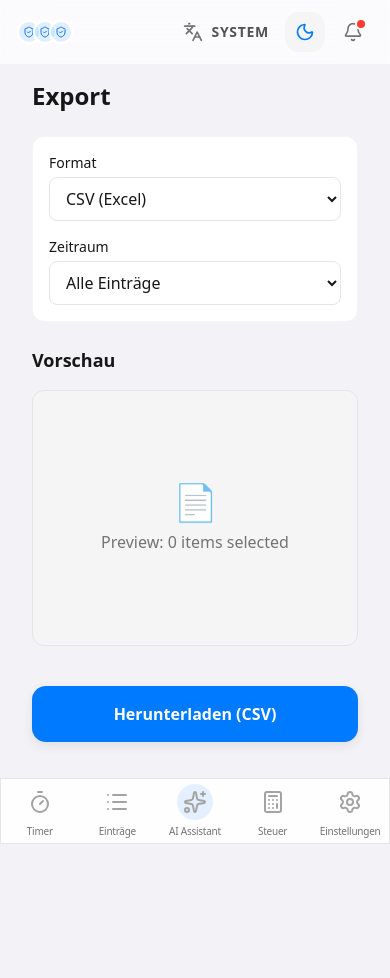
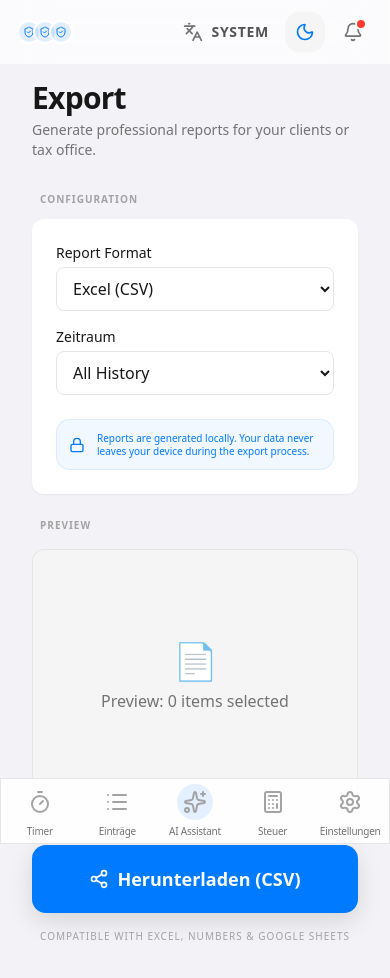
Before and after one commit to sadiq990/germancalculator, a React (Vite) app: page /export in a window 390 px wide. Shown: the top 978 px of the page. Before the commit the page ends 934 px from the top, so only its background shows below. Built offline with nearby package versions, Linux system fonts and the light colour scheme.

Commit message:
UI Finalization: Responsive Layouts, Floating Summary Bar, and iOS Meta Tags

```diff
--- a/index.html
+++ b/index.html
@@ -3,8 +3,12 @@
   <head>
     <meta charset="UTF-8" />
     <link rel="icon" type="image/svg+xml" href="/vite.svg" />
-    <meta name="viewport" content="width=device-width, initial-scale=1.0" />
-    <title>atWork Clone - Germany Calculator</title>
+    <meta name="viewport" content="width=device-width, initial-scale=1.0, maximum-scale=1.0, user-scalable=no, viewport-fit=cover" />
+    <meta name="apple-mobile-web-app-capable" content="yes" />
+    <meta name="apple-mobile-web-app-status-bar-style" content="black-translucent" />
+    <meta name="apple-mobile-web-app-title" content="Standly" />
+    <meta name="format-detection" content="telephone=no" />
+    <title>Standly - Professional Time Tracking</title>
   </head>
   <body>
     <div id="root"></div>
--- a/src/components/export/ExportScreen.tsx
+++ b/src/components/export/ExportScreen.tsx
@@ -1,11 +1,13 @@
 import React, { useState } from 'react';
-import { PageTransition } from '../layout/PageTransition';
 import { useTranslation } from '../../hooks/useTranslation';
 import { useExport } from '../../hooks/useExport';
 import { useEntryStore } from '../../store/useEntryStore';
 import { Button } from '../ui/Button';
 import { Select } from '../ui/Select';
 import { ExportPreview } from './ExportPreview';
+import { motion } from 'framer-motion';
+import { Share2, FileText, Table, Calendar, Lock } from 'lucide-react';
+import { Card } from '../ui/Card';
 import type { ExportConfig } from '../../types/export.types';
 
 export const ExportScreen: React.FC = () => {
@@ -25,18 +27,30 @@ export const ExportScreen: React.FC = () => {
   };
 
   return (
-    <PageTransition>
-      <div className="p-4 max-w-2xl mx-auto w-full pb-24 flex flex-col gap-6">
-        <h1 className="text-2xl font-bold">{t('nav.export')}</h1>
+    <motion.div
+      initial={{ opacity: 0, x: 20 }}
+      animate={{ opacity: 1, x: 0 }}
+      className="max-w-2xl mx-auto w-full py-4 space-y-8 pb-32 px-4"
+    >
+      <div className="flex flex-col gap-1">
+        <h1 className="text-3xl font-extrabold tracking-tight dark:text-white">{t('nav.export')}</h1>
+        <p className="text-neutral-500 dark:text-ios-gray-2 text-sm">
+          Generate professional reports for your clients or tax office.
+        </p>
+      </div>
 
-        <div className="flex flex-col gap-4 bg-white dark:bg-dark-surface p-4 rounded-xl border border-neutral-100 dark:border-dark-border">
+      <div className="space-y-6">
+        <section className="space-y-3">
+          <h3 className="text-[10px] font-bold text-neutral-400 uppercase tracking-widest ml-2">Configuration</h3>
+          <Card className="p-6 space-y-6 glass border-none shadow-ios">
+            <div className="grid grid-cols-1 sm:grid-cols-2 gap-4">
               <Select
-            label="Format"
+                label="Report Format"
                 value={format}
                 onChange={e => setFormat(e.target.value as any)}
                 options={[
-              { value: 'csv', label: 'CSV (Excel)' },
-              { value: 'pdf', label: 'PDF Dokument' }
+                  { value: 'csv', label: 'Excel (CSV)' },
+                  { value: 'pdf', label: 'PDF Document' }
                 ]}
               />
 
@@ -45,23 +59,47 @@ export const ExportScreen: React.FC = () => {
                 value={period}
                 onChange={e => setPeriod(e.target.value)}
                 options={[
-              { value: 'all', label: 'Alle Einträge' },
-              { value: 'month', label: 'Dieser Monat' }
+                  { value: 'all', label: 'All History' },
+                  { value: 'month', label: 'Current Month' },
+                  { value: 'week', label: 'This Week' }
                 ]}
               />
             </div>
 
-        <div>
-          <h2 className="text-lg font-semibold mb-2">{t('export.preview')}</h2>
+            <div className="flex items-center gap-3 p-3 rounded-ios-md bg-ios-blue/5 border border-ios-blue/10">
+               <Lock size={16} className="text-ios-blue shrink-0" />
+               <p className="text-[10px] text-ios-blue leading-tight">
+                 Reports are generated locally. Your data never leaves your device during the export process.
+               </p>
+            </div>
+          </Card>
+        </section>
+
+        <section className="space-y-3">
+          <h3 className="text-[10px] font-bold text-neutral-400 uppercase tracking-widest ml-2">Preview</h3>
+          <div className="relative group">
             <ExportPreview itemsCount={entries.length} />
+            <div className="absolute inset-0 bg-white/40 dark:bg-black/40 backdrop-blur-[2px] rounded-ios-xl flex items-center justify-center opacity-0 group-hover:opacity-100 transition-opacity">
+               <Button variant="secondary" size="sm">Zoom Preview</Button>
             </div>
+          </div>
+        </section>
 
-        <div className="w-full pt-4">
-          <Button className="w-full" size="lg" onClick={() => exportData(config, entries)}>
+        <div className="pt-4">
+          <Button
+            className="w-full py-5 text-lg shadow-ios-hover"
+            variant="primary"
+            size="lg"
+            onClick={() => exportData(config, entries)}
+          >
+            <Share2 className="mr-2" size={20} />
             {t('export.download')} ({format.toUpperCase()})
           </Button>
+          <p className="text-center text-[10px] text-neutral-400 mt-4 uppercase tracking-widest">
+            Compatible with Excel, Numbers & Google Sheets
+          </p>
         </div>
       </div>
-    </PageTransition>
+    </motion.div>
   );
 };
--- a/src/components/overview/SummaryBar.tsx
+++ b/src/components/overview/SummaryBar.tsx
@@ -1,25 +1,60 @@
 import React from 'react';
+import { motion } from 'framer-motion';
+import { Clock, TrendingUp, PiggyBank } from 'lucide-react';
 import { useTranslation } from '../../hooks/useTranslation';
+import { useEntryStore } from '../../store/useEntryStore';
+import { useSettingsStore } from '../../store/useSettingsStore';
+import { formatMinutesAsHHMM } from '../../utils/timeUtils';
+import { formatCurrency } from '../../utils/taxUtils';
 
 export const SummaryBar: React.FC = () => {
   const { t } = useTranslation();
+  const entries = useEntryStore(state => state.entries);
+  const hourlyRate = useSettingsStore(state => state.hourlyRate);
+
+  const totalMinutes = entries.reduce((acc, entry) => acc + entry.duration, 0);
+  const totalEarnings = (totalMinutes / 60) * hourlyRate;
 
   return (
-    <div className="absolute bottom-0 left-0 right-0 bg-white dark:bg-dark-surface border-t border-neutral-200 dark:border-dark-border p-4 shadow-[0_-4px_6px_-1px_rgba(0,0,0,0.05)] z-20">
-      <div className="flex justify-between items-center max-w-3xl mx-auto text-sm">
-        <div className="flex flex-col items-center">
-          <span className="text-neutral-500 font-medium text-xs md:text-sm">Σ Zeit</span>
-          <span className="font-bold text-base md:text-lg text-neutral-900 dark:text-dark-text">0.00 h</span>
+    <div className="fixed bottom-20 md:bottom-6 left-4 right-4 md:left-72 md:right-8 z-30">
+      <motion.div
+        initial={{ y: 100 }}
+        animate={{ y: 0 }}
+        className="glass-heavy rounded-ios-xl shadow-2xl border border-white/20 dark:border-white/5 p-4 flex items-center justify-between"
+      >
+        <div className="flex items-center gap-6 px-2">
+          <StatItem
+            icon={<Clock size={16} className="text-ios-blue" />}
+            label={t('overview.total_time', 'Total Time')}
+            value={formatMinutesAsHHMM(totalMinutes)}
+          />
+          <div className="w-[1px] h-8 bg-neutral-200 dark:bg-ios-dark-4 hidden sm:block" />
+          <StatItem
+            icon={<TrendingUp size={16} className="text-ios-green" />}
+            label={t('overview.earnings', 'Earnings')}
+            value={formatCurrency(totalEarnings)}
+          />
         </div>
-        <div className="flex flex-col items-center">
-          <span className="text-neutral-500 font-medium text-xs md:text-sm">Σ Verdienst</span>
-          <span className="font-bold text-base md:text-lg text-success">0,00 €</span>
+
+        <div className="hidden sm:flex items-center gap-3 bg-ios-blue/10 px-4 py-2 rounded-full border border-ios-blue/20">
+           <PiggyBank size={18} className="text-ios-blue" />
+           <span className="text-xs font-bold text-ios-blue uppercase tracking-tight">Financial Summary</span>
         </div>
-        <div className="flex flex-col items-center">
-          <span className="text-neutral-500 font-medium text-xs md:text-sm">Σ {t('overtime.balance')}</span>
-          <span className="font-bold text-base md:text-lg text-warning">0.00 h</span>
-        </div>
-      </div>
+      </motion.div>
     </div>
   );
 };
+
+const StatItem = ({ icon, label, value }: { icon: React.ReactNode, label: string, value: string }) => (
+  <div className="flex flex-col">
+    <div className="flex items-center gap-1.5 opacity-60">
+      {icon}
+      <span className="text-[10px] font-bold uppercase tracking-widest text-neutral-500 dark:text-ios-gray-1">
+        {label}
+      </span>
+    </div>
+    <span className="text-lg font-mono font-bold dark:text-white leading-tight">
+      {value}
+    </span>
+  </div>
+);
```
Also changed, not shown: src/components/overview/OverviewScreen.tsx (+72 -18 lines). Lines whose indentation alone changed are shown as unchanged.
